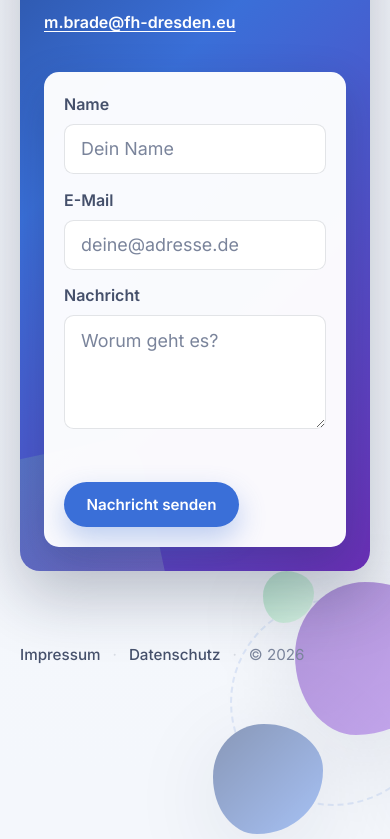
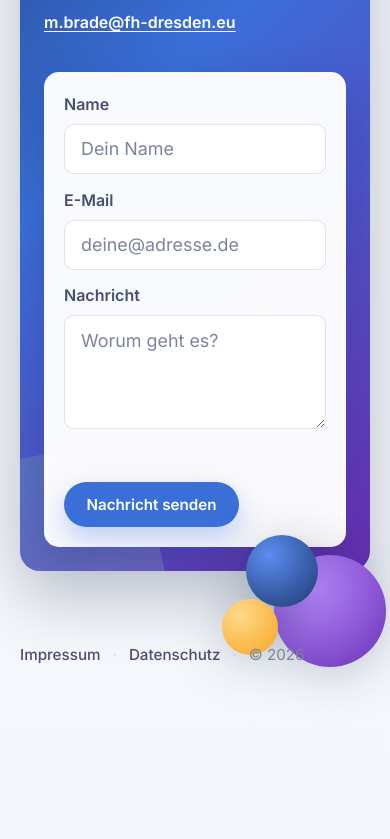
Before and after one commit to NewWorkDesignLab/website, a Next.js app: page / in a window 390 px wide. Shown: the part 4657-5496 px from the top of the page. After the commit the page ends 5436 px from the top, so only its background shows below. Built offline with nearby package versions, Linux system fonts and the light colour scheme; a web font is replaced by a local one.

Commit message:
changed blobs

```diff
--- a/src/components/SiteFooter.tsx
+++ b/src/components/SiteFooter.tsx
@@ -12,6 +12,13 @@ export function SiteFooter() {
 
   return (
     <footer className="footer">
+      {/* Mobile-only: kräftige Farbkugeln im Footer (ersetzen die flachen
+          Hero-Blobs, die mobil nach unten rutschten). Auf Desktop versteckt. */}
+      <span className="footer-orbs" aria-hidden="true">
+        <span className="footer-orb purple" />
+        <span className="footer-orb blue" />
+        <span className="footer-orb orange" />
+      </span>
       <Link href="/legal-note">{t.footerImpressum}</Link>
       <span className="footer-sep" aria-hidden="true">
         ·
--- a/src/styles/globals.css
+++ b/src/styles/globals.css
@@ -317,6 +317,47 @@ button {
   color: var(--border);
 }
 
+/* Kräftige Farbkugeln im Footer — nur mobil sichtbar (eingeblendet + positioniert
+   im Mobile-Block). Ersetzen die flachen Hero-Blobs, die mobil nach unten in den
+   Footerbereich rutschten. Statisch (keine Animation) für die Mobile-Performance. */
+.footer-orbs {
+  display: none;
+}
+
+.footer-orb {
+  position: absolute;
+  border-radius: 50%;
+  filter: drop-shadow(0 0.5rem 1.5rem rgba(20, 33, 61, 0.22));
+}
+
+.footer-orb.purple {
+  width: 7rem;
+  height: 7rem;
+  right: 0.25rem;
+  bottom: 0;
+  background: radial-gradient(circle at 32% 28%, #b98cff, var(--purple));
+}
+
+.footer-orb.blue {
+  width: 4.5rem;
+  height: 4.5rem;
+  right: 4.5rem;
+  bottom: 3.75rem;
+  background: radial-gradient(
+    circle at 32% 28%,
+    var(--blue-bright),
+    var(--blue-deep)
+  );
+}
+
+.footer-orb.orange {
+  width: 3.5rem;
+  height: 3.5rem;
+  right: 7rem;
+  bottom: 0.75rem;
+  background: radial-gradient(circle at 32% 28%, #ffd98a, var(--orange));
+}
+
 /* ------------------------------------------------------------------ */
 /* Fixed top-left brand + home button (content sub-pages)              */
 /* ------------------------------------------------------------------ */
@@ -431,7 +472,9 @@ button {
 
 .blob {
   position: absolute;
-  border-radius: 46% 54% 60% 40% / 48% 42% 58% 52%;
+  /* Runde Kugeln (radialer 3D-Glanz, s. u.) statt der früheren flachen,
+     organischen Blobs — gleicher Stil wie die Farbtupfer-Orbs. */
+  border-radius: 50%;
   filter: drop-shadow(0 1.25rem 2.75rem rgba(20, 33, 61, 0.18));
   animation: morph 14s ease-in-out infinite;
   /* Own compositor layer so the drop-shadow is rasterised once and the
@@ -442,7 +485,7 @@ button {
 .blob.purple {
   width: 56%;
   height: 56%;
-  background: linear-gradient(135deg, var(--purple), #9b5de5);
+  background: radial-gradient(circle at 32% 28%, #b98cff, var(--purple));
   top: 6%;
   right: 8%;
 }
@@ -450,7 +493,11 @@ button {
 .blob.blue {
   width: 40%;
   height: 40%;
-  background: linear-gradient(135deg, var(--blue-deep), var(--blue-bright));
+  background: radial-gradient(
+    circle at 32% 28%,
+    var(--blue-bright),
+    var(--blue-deep)
+  );
   bottom: 2%;
   left: 6%;
   animation-delay: -4s;
@@ -459,7 +506,7 @@ button {
 .blob.orange {
   width: 24%;
   height: 24%;
-  background: linear-gradient(135deg, var(--orange), #ffcf6b);
+  background: radial-gradient(circle at 32% 28%, #ffd98a, var(--orange));
   bottom: 14%;
   right: 2%;
   animation-delay: -7s;
@@ -468,7 +515,7 @@ button {
 .blob.green {
   width: 19%;
   height: 19%;
-  background: linear-gradient(135deg, var(--green), #b8ecca);
+  background: radial-gradient(circle at 32% 28%, #b8ecca, var(--green));
   top: 2%;
   left: 24%;
   animation-delay: -10s;
@@ -1862,16 +1909,14 @@ button {
     --edge: 1.25rem;
   }
 
-  /* Background is barely visible while scrolling on a phone — stop animating it
-     entirely and release its compositor layers to save battery/CPU. */
-  .blob,
-  .ring,
+  /* Die flachen Hero-Blobs rutschten mobil nach unten in den Footerbereich.
+     Mobil blenden wir .bg-visual ganz aus — den Akzent übernehmen oben die
+     Farbtupfer (.mobile-orbs) und unten die kräftigen Footer-Kugeln. */
+  .bg-visual {
+    display: none;
+  }
   .badge .dot {
     animation: none;
-  }
-  .blob,
-  .ring {
-    will-change: auto;
   }
 
   /* Farbige Kugeln oben rechts: sichtbarer Akzent, der dezent in der Ecke
@@ -2167,13 +2212,31 @@ button {
     margin-top: 0;
   }
 
-  /* Footer flows at the end on every page (no overlap with the bar). */
+  /* Footer flows at the end on every page (no overlap with the bar).
+     `relative` gives the Footer-Orbs einen Positionierungs-Kontext. */
   .placeholder .footer {
-    position: static;
+    position: relative;
     left: auto;
     bottom: auto;
     margin-top: 2.5rem;
     padding-top: 0;
+  }
+  /* Links/Text über den Kugeln halten. */
+  .footer > :not(.footer-orbs) {
+    position: relative;
+    z-index: 1;
+  }
+  /* Kugel-Cluster unten rechts im Footer, leicht über den rechten Rand
+     hinaus (wird vom horizontalen Overflow abgeschnitten). */
+  .footer-orbs {
+    display: block;
+    position: absolute;
+    z-index: 0;
+    right: clamp(-3rem, -5vw, -1rem);
+    bottom: 0;
+    width: 12rem;
+    height: 9rem;
+    pointer-events: none;
   }
 
   /* Sidebar → horizontal pill docked at the bottom center */
```
